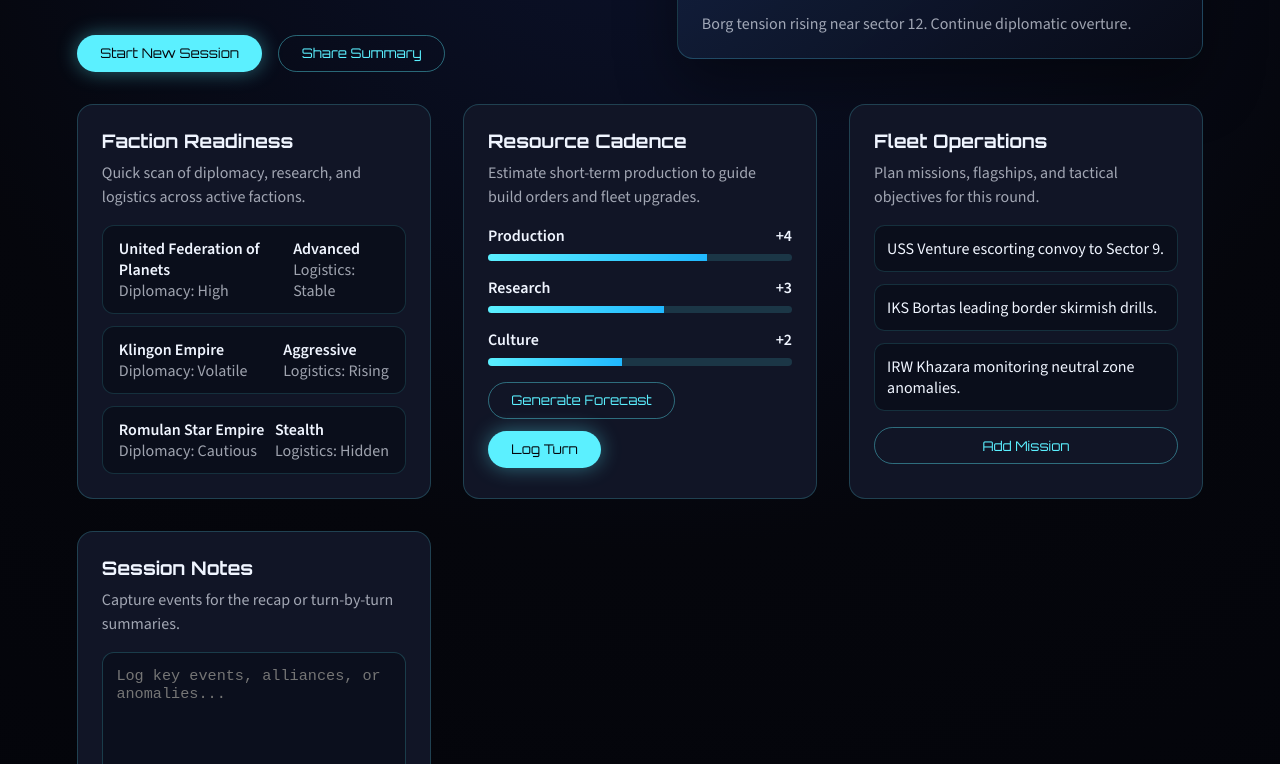
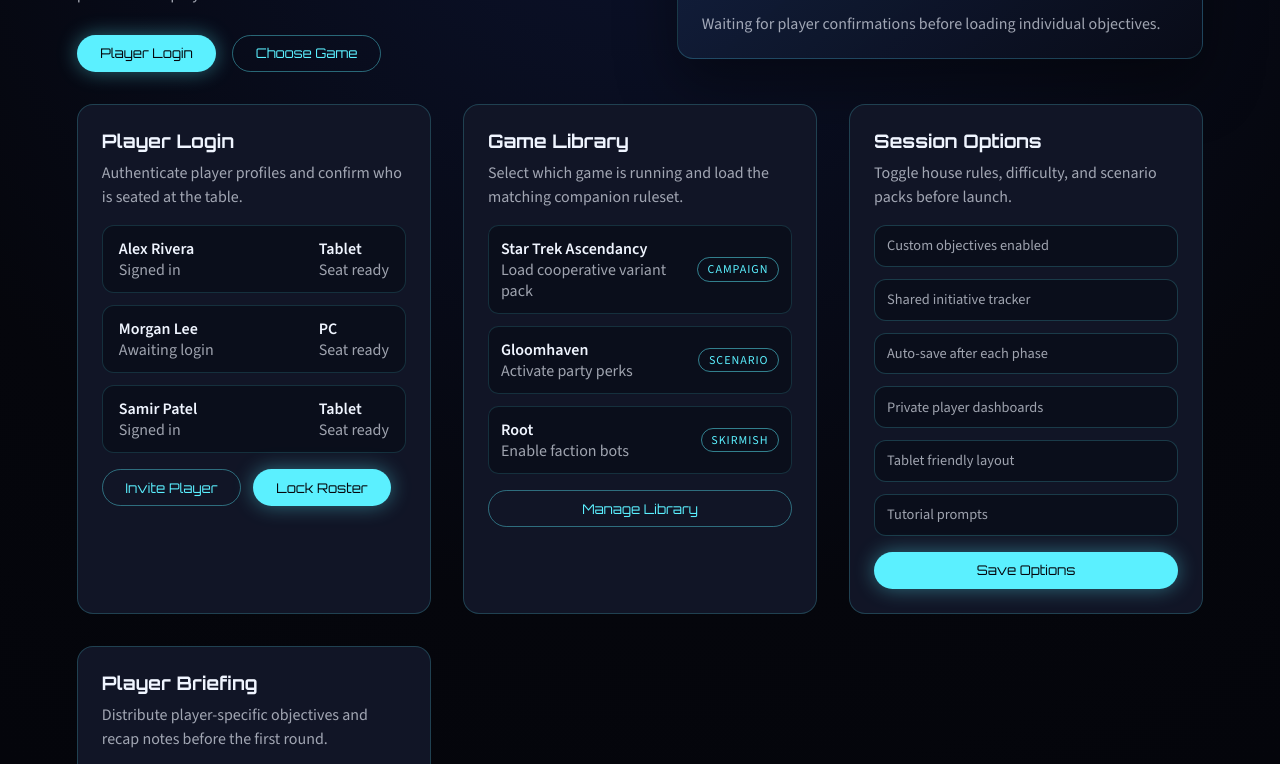
Before and after one commit to USNuke/STT, a plain HTML site: page index.html in a window 1280 px wide. Shown: the part 223-987 px from the top of the page. Drawn offline with nearby package versions, Linux system fonts and the light colour scheme.

Commit message:
Update UI for player login flow

```diff
--- a/app.js
+++ b/app.js
@@ -1,66 +1,102 @@
-const factions = [
+const profiles = [
   {
-    name: "United Federation of Planets",
-    diplomacy: "High",
-    research: "Advanced",
-    logistics: "Stable",
+    name: "Alex Rivera",
+    status: "Signed in",
+    device: "Tablet",
   },
   {
-    name: "Klingon Empire",
-    diplomacy: "Volatile",
-    research: "Aggressive",
-    logistics: "Rising",
+    name: "Morgan Lee",
+    status: "Awaiting login",
+    device: "PC",
   },
   {
-    name: "Romulan Star Empire",
-    diplomacy: "Cautious",
-    research: "Stealth",
-    logistics: "Hidden",
+    name: "Samir Patel",
+    status: "Signed in",
+    device: "Tablet",
   },
 ];
 
-const fleetMissions = [
-  "USS Venture escorting convoy to Sector 9.",
-  "IKS Bortas leading border skirmish drills.",
-  "IRW Khazara monitoring neutral zone anomalies.",
+const games = [
+  {
+    title: "Star Trek Ascendancy",
+    tag: "Campaign",
+    detail: "Load cooperative variant pack",
+  },
+  {
+    title: "Gloomhaven",
+    tag: "Scenario",
+    detail: "Activate party perks",
+  },
+  {
+    title: "Root",
+    tag: "Skirmish",
+    detail: "Enable faction bots",
+  },
+];
+
+const sessionOptions = [
+  "Custom objectives enabled",
+  "Shared initiative tracker",
+  "Auto-save after each phase",
+  "Private player dashboards",
+  "Tablet friendly layout",
+  "Tutorial prompts",
 ];
 
 function initializeApp() {
-  const factionList = document.getElementById("faction-list");
-  const fleetList = document.getElementById("fleet-list");
+  const profileList = document.getElementById("profile-list");
+  const gameList = document.getElementById("game-list");
+  const optionGrid = document.getElementById("option-grid");
   const notesInput = document.getElementById("session-notes");
   const noteCount = document.getElementById("note-count");
   const sessionNote = document.getElementById("session-note");
 
-  if (!factionList || !fleetList || !notesInput || !noteCount || !sessionNote) {
+  if (!profileList || !gameList || !optionGrid || !notesInput || !noteCount || !sessionNote) {
     return;
   }
 
-  function renderFactions() {
-    factionList.innerHTML = "";
-    factions.forEach((faction) => {
+  function renderProfiles() {
+    profileList.innerHTML = "";
+    profiles.forEach((profile) => {
       const card = document.createElement("div");
-      card.className = "faction-card";
+      card.className = "profile-card";
       card.innerHTML = `
         <div>
-          <strong>${faction.name}</strong>
-          <p>Diplomacy: ${faction.diplomacy}</p>
+          <strong>${profile.name}</strong>
+          <p>${profile.status}</p>
         </div>
         <div>
-          <span>${faction.research}</span>
-          <p>Logistics: ${faction.logistics}</p>
+          <span>${profile.device}</span>
+          <p>Seat ready</p>
         </div>
       `;
-      factionList.appendChild(card);
+      profileList.appendChild(card);
     });
   }
 
-  function renderFleet() {
-    fleetList.innerHTML = "";
-    fleetMissions.forEach((mission) => {
+  function renderGames() {
+    gameList.innerHTML = "";
+    games.forEach((game) => {
       const item = document.createElement("li");
-      item.textContent = mission;
-      fleetList.appendChild(item);
+      item.className = "game-card";
+      item.innerHTML = `
+        <div>
+          <strong>${game.title}</strong>
+          <p>${game.detail}</p>
+        </div>
+        <span class="tag">${game.tag}</span>
+      `;
+      gameList.appendChild(item);
+    });
+  }
+
+  function renderOptions() {
+    optionGrid.innerHTML = "";
+    sessionOptions.forEach((option) => {
+      const chip = document.createElement("div");
+      chip.className = "option-chip";
+      chip.textContent = option;
+      optionGrid.appendChild(chip);
     });
   }
 
@@ -74,52 +110,40 @@
   }
 
   function wireActions() {
-    document.getElementById("new-session")?.addEventListener("click", () => {
-      updateSessionNote(
-        "Fresh session started. Remember to reveal new exploration tokens."
-      );
+    document.getElementById("player-login")?.addEventListener("click", () => {
+      updateSessionNote("Login window opened. Prompting players to authenticate.");
     });
 
-    document.getElementById("share-summary")?.addEventListener("click", () => {
-      if (navigator.clipboard?.writeText) {
-        navigator.clipboard
-          .writeText("Ascendancy Companion summary ready for the crew.")
-          .then(() => updateSessionNote("Summary copied to clipboard."))
-          .catch(() =>
-            updateSessionNote("Copy failed. Use manual share from notes.")
-          );
-      } else {
-        updateSessionNote("Clipboard unavailable. Copy manually from notes.");
-      }
+    document.getElementById("choose-game")?.addEventListener("click", () => {
+      updateSessionNote("Select a game to load player dashboards and scenario data.");
     });
 
-    document.getElementById("forecast")?.addEventListener("click", () => {
-      updateSessionNote(
-        "Forecast: prioritize research to unlock warp conduits next round."
-      );
+    document.getElementById("invite-player")?.addEventListener("click", () => {
+      updateSessionNote("Invite sent. Waiting for another player to join.");
     });
 
-    document.getElementById("log-turn")?.addEventListener("click", () => {
-      updateSessionNote(
-        "Turn logged. Update crew assignments and initiate end phase checks."
-      );
+    document.getElementById("lock-roster")?.addEventListener("click", () => {
+      updateSessionNote("Roster locked. Loading player-specific information.");
     });
 
-    document.getElementById("add-mission")?.addEventListener("click", () => {
-      const mission = `New mission logged at ${new Date().toLocaleTimeString()}.`;
-      fleetMissions.unshift(mission);
-      renderFleet();
+    document.getElementById("manage-library")?.addEventListener("click", () => {
+      updateSessionNote("Library manager opened. Add or remove games as needed.");
     });
 
-    document.getElementById("save-notes")?.addEventListener("click", () => {
-      updateSessionNote("Notes archived to session log.");
+    document.getElementById("save-options")?.addEventListener("click", () => {
+      updateSessionNote("Session options saved. Ready to launch player views.");
+    });
+
+    document.getElementById("send-briefing")?.addEventListener("click", () => {
+      updateSessionNote("Player briefing delivered to all connected devices.");
     });
 
     notesInput.addEventListener("input", updateNoteCount);
   }
 
-  renderFactions();
-  renderFleet();
+  renderProfiles();
+  renderGames();
+  renderOptions();
   updateNoteCount();
   wireActions();
 }
--- a/index.html
+++ b/index.html
@@ -3,7 +3,7 @@
   <head>
     <meta charset="utf-8" />
     <meta name="viewport" content="width=device-width, initial-scale=1" />
-    <title>Ascendancy Companion</title>
+    <title>Custom Board Game Companion</title>
     <link rel="stylesheet" href="styles.css" />
     <link rel="preconnect" href="https://fonts.googleapis.com" />
     <link rel="preconnect" href="https://fonts.gstatic.com" crossorigin />
@@ -15,32 +15,33 @@
   <body>
     <header class="hero">
       <div class="hero__content">
-        <p class="hero__eyebrow">Star Trek Ascendancy</p>
-        <h1>Custom Ascendancy Companion</h1>
+        <p class="hero__eyebrow">Player Companion</p>
+        <h1>Custom Board Game Companion</h1>
         <p class="hero__subtitle">
-          Organize your sessions, track resource momentum, and keep every fleet action in view.
+          Log in on a tablet or PC, pick your game, tune the session options, and load personalized player
+          dashboards.
         </p>
         <div class="hero__actions">
-          <button class="primary" type="button" id="new-session">Start New Session</button>
-          <button class="ghost" type="button" id="share-summary">Share Summary</button>
+          <button class="primary" type="button" id="player-login">Player Login</button>
+          <button class="ghost" type="button" id="choose-game">Choose Game</button>
         </div>
       </div>
       <div class="hero__panel">
         <div class="status-card">
-          <p class="status-card__label">Current Starmap</p>
-          <h2>Alpha Quadrant</h2>
+          <p class="status-card__label">Active Table</p>
+          <h2>Co-Op Command Crew</h2>
           <div class="status-grid">
             <div>
-              <span class="status-card__value" id="turn-count">07</span>
-              <span class="status-card__meta">Turn</span>
+              <span class="status-card__value" id="player-count">03</span>
+              <span class="status-card__meta">Players Online</span>
             </div>
             <div>
-              <span class="status-card__value" id="difficulty">III</span>
-              <span class="status-card__meta">Difficulty</span>
+              <span class="status-card__value" id="session-stage">SETUP</span>
+              <span class="status-card__meta">Session Stage</span>
             </div>
           </div>
           <p class="status-card__note" id="session-note">
-            Borg tension rising near sector 12. Continue diplomatic overture.
+            Waiting for player confirmations before loading individual objectives.
           </p>
         </div>
       </div>
@@ -50,65 +51,47 @@
       <section class="grid">
         <article class="panel">
           <header>
-            <h3>Faction Readiness</h3>
-            <p>Quick scan of diplomacy, research, and logistics across active factions.</p>
+            <h3>Player Login</h3>
+            <p>Authenticate player profiles and confirm who is seated at the table.</p>
           </header>
-          <div class="faction-list" id="faction-list"></div>
-        </article>
-
-        <article class="panel">
-          <header>
-            <h3>Resource Cadence</h3>
-            <p>Estimate short-term production to guide build orders and fleet upgrades.</p>
-          </header>
-          <div class="meter-stack">
-            <div class="meter">
-              <div class="meter__label">
-                <span>Production</span>
-                <span id="production-value">+4</span>
-              </div>
-              <div class="meter__bar"><span style="width: 72%"></span></div>
-            </div>
-            <div class="meter">
-              <div class="meter__label">
-                <span>Research</span>
-                <span id="research-value">+3</span>
-              </div>
-              <div class="meter__bar"><span style="width: 58%"></span></div>
-            </div>
-            <div class="meter">
-              <div class="meter__label">
-                <span>Culture</span>
-                <span id="culture-value">+2</span>
-              </div>
-              <div class="meter__bar"><span style="width: 44%"></span></div>
-            </div>
-          </div>
+          <div class="profile-list" id="profile-list"></div>
           <div class="resource-actions">
-            <button type="button" class="ghost" id="forecast">Generate Forecast</button>
-            <button type="button" class="primary" id="log-turn">Log Turn</button>
+            <button type="button" class="ghost" id="invite-player">Invite Player</button>
+            <button type="button" class="primary" id="lock-roster">Lock Roster</button>
           </div>
         </article>
 
         <article class="panel">
           <header>
-            <h3>Fleet Operations</h3>
-            <p>Plan missions, flagships, and tactical objectives for this round.</p>
+            <h3>Game Library</h3>
+            <p>Select which game is running and load the matching companion ruleset.</p>
           </header>
-          <ul class="list" id="fleet-list"></ul>
-          <button type="button" class="ghost" id="add-mission">Add Mission</button>
+          <ul class="list" id="game-list"></ul>
+          <button type="button" class="ghost" id="manage-library">Manage Library</button>
         </article>
 
         <article class="panel">
           <header>
-            <h3>Session Notes</h3>
-            <p>Capture events for the recap or turn-by-turn summaries.</p>
+            <h3>Session Options</h3>
+            <p>Toggle house rules, difficulty, and scenario packs before launch.</p>
+          </header>
+          <div class="option-grid" id="option-grid"></div>
+          <button type="button" class="primary" id="save-options">Save Options</button>
+        </article>
+
+        <article class="panel">
+          <header>
+            <h3>Player Briefing</h3>
+            <p>Distribute player-specific objectives and recap notes before the first round.</p>
           </header>
           <div class="notes">
-            <textarea id="session-notes" placeholder="Log key events, alliances, or anomalies..."></textarea>
+            <textarea
+              id="session-notes"
+              placeholder="Share loadouts, private goals, or scenario reminders..."
+            ></textarea>
             <div class="notes__footer">
               <span id="note-count">0 characters</span>
-              <button type="button" class="primary" id="save-notes">Save Notes</button>
+              <button type="button" class="primary" id="send-briefing">Send Briefing</button>
             </div>
           </div>
         </article>
@@ -116,7 +99,7 @@
     </main>
 
     <footer>
-      <p>Built for captains who want every Ascendancy detail at their fingertips.</p>
+      <p>Built for player-facing companions that keep every session organized.</p>
     </footer>
 
     <script src="app.js"></script>
--- a/styles.css
+++ b/styles.css
@@ -133,12 +133,12 @@
   line-height: 1.5;
 }
 
-.faction-list {
+.profile-list {
   display: grid;
   gap: 0.75rem;
 }
 
-.faction-card {
+.profile-card {
   display: flex;
   justify-content: space-between;
   padding: 0.75rem 1rem;
@@ -147,39 +147,8 @@
   border: 1px solid rgba(91, 240, 255, 0.15);
 }
 
-.faction-card span {
+.profile-card span {
   font-weight: 600;
-}
-
-.meter-stack {
-  display: grid;
-  gap: 1rem;
-}
-
-.meter__label {
-  display: flex;
-  justify-content: space-between;
-  font-weight: 600;
-}
-
-.meter__bar {
-  height: 0.45rem;
-  background: rgba(91, 240, 255, 0.15);
-  border-radius: 999px;
-  overflow: hidden;
-  margin-top: 0.5rem;
-}
-
-.meter__bar span {
-  display: block;
-  height: 100%;
-  background: linear-gradient(90deg, var(--accent), var(--accent-strong));
-}
-
-.resource-actions {
-  display: flex;
-  gap: 0.75rem;
-  flex-wrap: wrap;
 }
 
 .list {
@@ -195,6 +164,43 @@
   background: rgba(7, 10, 20, 0.6);
   border-radius: 0.65rem;
   border: 1px solid rgba(91, 240, 255, 0.15);
+  display: flex;
+  justify-content: space-between;
+  gap: 1rem;
+  align-items: center;
+}
+
+.tag {
+  display: inline-flex;
+  align-items: center;
+  padding: 0.2rem 0.6rem;
+  border-radius: 999px;
+  border: 1px solid rgba(91, 240, 255, 0.5);
+  color: var(--accent);
+  font-size: 0.75rem;
+  text-transform: uppercase;
+  letter-spacing: 0.08em;
+}
+
+.option-grid {
+  display: grid;
+  gap: 0.75rem;
+  grid-template-columns: repeat(auto-fit, minmax(160px, 1fr));
+}
+
+.option-chip {
+  padding: 0.65rem 0.75rem;
+  border-radius: 0.75rem;
+  border: 1px solid rgba(91, 240, 255, 0.2);
+  background: rgba(7, 10, 20, 0.6);
+  color: var(--muted);
+  font-size: 0.9rem;
+}
+
+.resource-actions {
+  display: flex;
+  gap: 0.75rem;
+  flex-wrap: wrap;
 }
 
 .notes {
```
